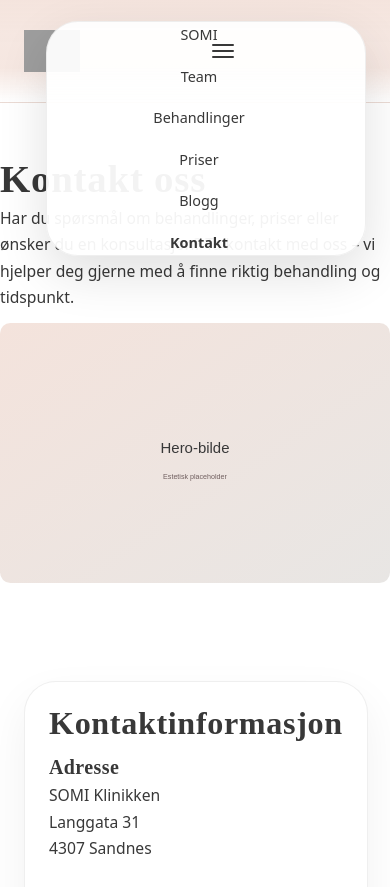
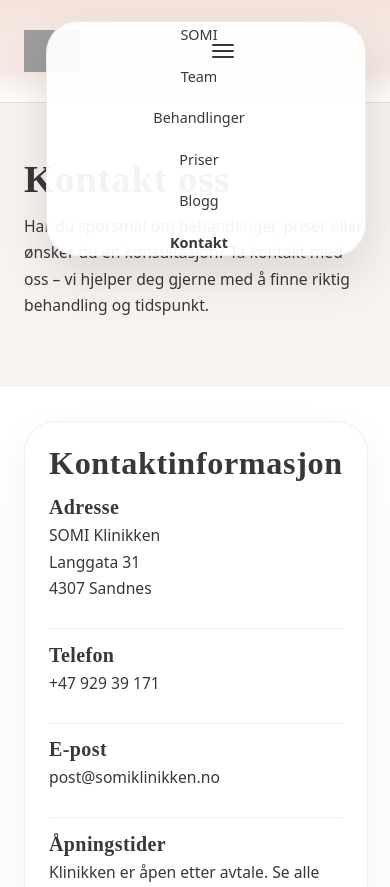
Before and after one commit to XS227/Somi-Klinikken, a PHP site: page /kontakt.html in a window 390 px wide. Shown: the top 887 px of the page. Run offline with PHP 8.4, Linux system fonts and the light colour scheme; grey boxes are pictures that could not be loaded.

Commit message:
Improve header consistency and streamline hero sections

```diff
--- a/css/somi.css
+++ b/css/somi.css
@@ -195,6 +195,13 @@ p {
   padding: 0;
 }
 
+/* Sikre at header-menyen ikke påvirkes av side-spesifikke stiler */
+.somi-header .nav-list {
+  display: flex;
+  align-items: center;
+  gap: 1.3rem;
+}
+
 .nav-list a {
   font-size: 0.9rem;
   position: relative;
@@ -253,6 +260,10 @@ p {
   border-radius: 10px;
 }
 
+body.nav-open {
+  overflow: hidden;
+}
+
 .sr-only {
   position: absolute;
   width: 1px;
@@ -272,6 +283,24 @@ p {
 @media (min-width: 1025px) {
   .nav-toggle { display: none; }
   .nav-list { display: flex; }
+}
+
+.somi-header .nav-toggle {
+  display: none;
+}
+
+@media (max-width: 1024px) {
+  .somi-header .nav-toggle {
+    display: inline-flex;
+  }
+
+  .somi-header .nav-list {
+    display: none;
+  }
+
+  .somi-nav.is-open .nav-list {
+    display: flex;
+  }
 }
 
 /* Mobile nav container */
@@ -517,6 +546,65 @@ p {
   padding-bottom: 4rem;
 }
 
+.hero.hero-small {
+  background: var(--color-bg-soft);
+  padding-bottom: 3.5rem;
+}
+
+.hero-inner {
+  width: min(1100px, 100% - 3rem);
+  margin: 0 auto;
+  display: grid;
+  grid-template-columns: minmax(0, 1.1fr) minmax(0, 0.9fr);
+  align-items: center;
+  gap: 2rem;
+}
+
+.hero-inner--text-only {
+  grid-template-columns: minmax(0, 1fr);
+}
+
+.hero-text p {
+  max-width: 720px;
+  margin-top: 0.75rem;
+}
+
+.hero-image-frame {
+  max-width: 360px;
+  margin-inline: auto;
+  aspect-ratio: 3 / 4;
+  border-radius: 280px 280px 200px 200px;
+  padding: 10px;
+  background: radial-gradient(circle at 18% 0%, #ffffff 0%, #f8f1ed 45%, #f0ded4 75%, #e3dad2 100%);
+  box-shadow: 0 18px 45px rgba(0, 0, 0, 0.08);
+  display: flex;
+  align-items: center;
+  justify-content: center;
+}
+
+.hero-image-frame img {
+  width: 100%;
+  height: 100%;
+  object-fit: cover;
+  border-radius: inherit;
+}
+
+@media (max-width: 960px) {
+  .hero-inner {
+    grid-template-columns: 1fr;
+    gap: 1.5rem;
+  }
+
+  .hero-image-frame {
+    max-width: 280px;
+    order: -1;
+  }
+
+  .hero-inner--text-only {
+    text-align: left;
+  }
+}
+
 .hero-grid {
   display: grid;
   grid-template-columns: minmax(0, 1.25fr) minmax(0, 1fr);
--- a/kontakt.html
+++ b/kontakt.html
@@ -15,7 +15,7 @@
 
     <!-- HERO -->
     <section class="hero hero-small">
-        <div class="hero-inner">
+        <div class="hero-inner hero-inner--text-only">
             <div class="hero-text">
                 <h1>Kontakt oss</h1>
                 <p>
@@ -23,11 +23,6 @@
                     Ta kontakt med oss – vi hjelper deg gjerne med å finne riktig behandling
                     og tidspunkt.
                 </p>
-            </div>
-            <div class="hero-image-frame">
-                <img
-                    src="/assets/img/hero/hero-woman.svg"
-                    alt="Kontakt SOMI Klinikken">
             </div>
         </div>
     </section>
--- a/priser.html
+++ b/priser.html
@@ -13,13 +13,10 @@
 
 <main>
     <section class="hero hero-small">
-        <div class="hero-inner">
+        <div class="hero-inner hero-inner--text-only">
             <div class="hero-text">
                 <h1>Priser</h1>
                 <p>Her finner du oppdatert oversikt over behandling, tid og pris.</p>
-            </div>
-            <div class="hero-image-frame">
-                <img src="/assets/img/hero/beauty-treatment.svg" alt="Behandling hos SOMI Klinikken">
             </div>
         </div>
     </section>
```
Also changed, not shown: behandling.html (+1 -7 lines).
